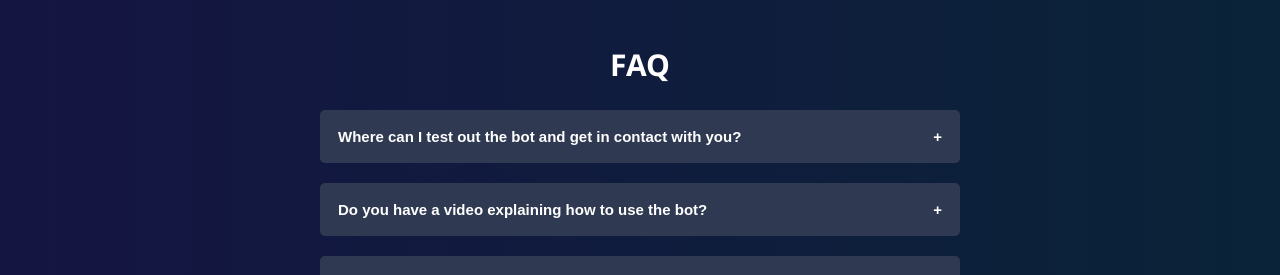
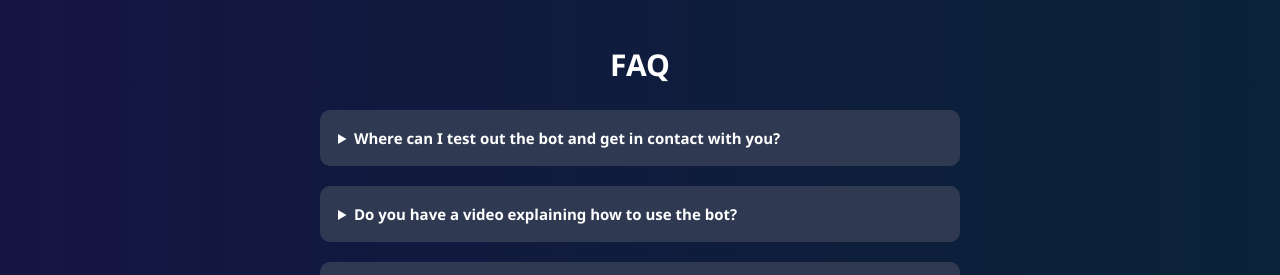
Before and after one commit to Froggi22/Rat-God-Website, a PHP site: page / in a window 1280 px wide. Shown: the part 2205-2480 px from the top of the page. Run offline with PHP 8.4, Linux system fonts and the light colour scheme.

Commit message:
JS collapsibles to HTML details

```diff
--- a/index.html
+++ b/index.html
@@ -19,18 +19,18 @@
 	<nav>
 		<ul>
 			<li>
-				<div class="leftNav authorText">
+				<div class="left-nav author-text">
 					<span id="copyleft">&copy;</span> Froggi22
-					<a class="defaultLink discordInviteLink" target="_blank">Support</a>
+					<a class="default-link discordInviteLink" target="_blank">Support</a>
 				</div>
 			</li>
 			<li>
-				<div class="rightNav">
-					<a href="#about" class="defaultLink">About</a>
-					<a href="#features" class="defaultLink">Features</a>
-					<a href="#faq" class="defaultLink">FAQ</a>
-					<a href="#contact" class="defaultLink">Contact Us</a>
-					<a class="defaultLink botInviteLink" target="_blank"><span class="coolBackgroundGold">Invite Rat God</span></a>
+				<div class="right-nav">
+					<a href="#about" class="default-link">About</a>
+					<a href="#features" class="default-link">Features</a>
+					<a href="#faq" class="default-link">FAQ</a>
+					<a href="#contact" class="default-link">Contact Us</a>
+					<a class="default-link bot-invite-link" target="_blank"><span class="cool-background-gold">Invite Rat God</span></a>
 				</div>
 			</li>
 		</ul>
@@ -39,17 +39,17 @@
 	<!-- Header -->
 	<header>
 		<!-- Frontpage image -->
-		<div id="headerPart1">
-			<a target="_blank" class="botInviteLink">
+		<div id="header-part-1">
+			<a target="_blank" class="bot-invite-link">
 				<img src="assets/RG.png" alt="Rat God" title="Invite Rat God to your Discord server" />
 			</a>
 		</div>
 
 		<!-- Frontpage title, description & invite button -->
-		<div id="headerPart2">
+		<div id="header-part-2">
 			<h1>Rat God</h1>
 			<p>Fast access to in-game Tarkov information.</p>
-			<a class="defaultLink coolBackgroundWhite botInviteLink" target="_blank">Invite</a>
+			<a class="default-link coolBackgroundWhite bot-invite-link" target="_blank">Invite</a>
 		</div>
 	</header>
 
@@ -58,7 +58,7 @@
 		<h2>About</h2>
 		<p>
 			Rat God is an open source Discord bot that will help you in the game Escape From Tarkov!<br />
-			It obtains information from the <a class="defaultLink goldText tarkovWikiLink"><strong>Official Escape from Tarkov Wiki</strong></a>, and delivering it to the user with a slash command request.<br />
+			It obtains information from the <a class="default-link goldText tarkovWikiLink"><strong>Official Escape from Tarkov Wiki</strong></a>, and delivering it to the user with a slash command request.<br />
 			This bot benefits the user due to it being a fast lookup for ammunition and maps details, and most likely faster than looking it up on said Wiki!
 		</p>
 		<p><br />
@@ -149,38 +149,52 @@
 	<section id="faq">
 		<h2>FAQ</h2>
 
-		<div id="faqContainer">
-			<button class="collapsible"> <!-- Q1 -->
+		<div id="faq-container">
+
+			<!-- Q1 -->
+			<details>
+				<summary>
 					Where can I test out the bot and get in contact with you?
-			</button>
-			<div class="content"> <!-- A1 -->
-				<p>There is a Discord Support Server for just this. Click <a target="_blank" class="whiteLinkText discordInviteLink"><strong>here</strong></a> to join!</p>
+				</summary>
+				<div class="faq-answer">
+					<p>There is a Discord Support Server for just this. Click <a target="_blank" class="white-link-text discordInviteLink"><strong>here</strong></a> to join!</p>
 				</div>
+			</details>
 
-			<button class="collapsible"> <!-- Q2 -->
+			<!-- Q2 -->
+			<details>
+				<summary>
 					Do you have a video explaining how to use the bot?
-			</button>
-			<div class="content"> <!-- A2 -->
-				<div class="centeringContainer">
-					<p>Yes we do! Watch the video right here or <a href="https://youtu.be/xQwQqnkmScg" class="whiteLinkText" target="_blank">on youtube</a>.</p>
+				</summary>
+				<div class="faq-answer">
+					<p>Yes we do! Watch the video right here or <a href="https://youtu.be/xQwQqnkmScg" class="white-link-text" target="_blank">on youtube</a>.</p>
+					<div class="container-center">
 						<iframe src="https://www.youtube.com/embed/xQwQqnkmScg" allowfullscreen id="youtubeVideo"></iframe>
 					</div>
+					<p class="text-align-right"><i>Yes many cringe</i></p>
 				</div>
+			</details>
 
-			<button class="collapsible"> <!-- Q3 -->
+			<!-- Q3 -->
+			<details>
+				<summary>
 					Is your bot open source?
-			</button>
-			<div class="content"> <!-- A3 -->
-				<p>Yes, it's distributed under the terms of the <a href="https://www.gnu.org/licenses/gpl-3.0.en.html" target="_blank" class="defaultLink whiteLinkText">GNU General Public License, v3</a>. <br />
-				Check it out on Github; <a target="_blank" class="whiteLinkText githubRatGodLink">Bot</a> & <a target="_blank" class="whiteLinkText githubRatGodWebsiteLink">Website</a>.</p>
+				</summary>
+				<div class="faq-answer">
+					<p>Yes, Rat God is an Open Source project covered by the <a href="https://www.gnu.org/licenses/gpl-3.0.en.html" target="_blank" class="default-link white-link-text"></a>GNU General Public License version 2</a>.<br />
+						Check out the <a target="_blank" class="white-link-text githubRatGodLink">Bot</a> and the <a target="_blank" class="white-link-text githubRatGodWebsiteLink">Website</a> on Github.</p>
 				</div>
+			</details>
 
-			<button class="collapsible"> <!-- Q4 -->
+			<!-- Q3 -->
+			<details>
+				<summary>
 					Can I contribute to the project?
-			</button>
-			<div class="content"> <!-- A4 -->
-				<p>Absolutely! More info on Github under the Contributing section; <a target="_blank" class="whiteLinkText githubRatGodContributingLink">Bot</a> & <a target="_blank" class="whiteLinkText githubRatGodWebsiteContributingLink">Website</a></p>
+				</summary>
+				<div class="faq-answer">
+					<p>You are more than welcome to! More info about this is on the <a target="_blank" class="white-link-text githubRatGodContributingLink">Bot</a> and <a target="_blank" class="white-link-text githubRatGodWebsiteContributingLink">Website</a> Github repository respectively, under the "Contributing" section.</p>
 				</div>
+			</details>
 		</div>
 	</section>
 
@@ -196,13 +210,13 @@
 			<img src="assets/GitHub_logo.png" alt="Github" id="github" title="View Rat God's source code on Github" />
 		</a>
 		<br />
-		<a href="#top" class="defaultLink" id="backTop">Back To Top</a>
+		<a href="#top" class="default-link" id="backTop">Back To Top</a>
 		<br /><br /><br />
 		<iframe id="discordWidget" src="https://discord.com/widget?id=861948446910578699&theme=dark"></iframe>
-		<p id="updateDate">Updated 2021-01-30</p>
+		<p id="updateDate">Updated 2022-02-02</p>
 	</section>
 
 	<script src="script.js"></script>
+</body>
 
-</body>
 </html>
--- a/script.js
+++ b/script.js
@@ -14,7 +14,7 @@ function insertHref (classname, URL, URLExtra="") {
 }
 
 insertHref("discordInviteLink", discordInviteLink);
-insertHref("botInviteLink", botInviteLink);
+insertHref("bot-invite-link", botInviteLink);
 insertHref("tarkovWikiLink", tarkovWikiLink);
 insertHref("githubRatGodLink", githubRatGodLink);
 insertHref("githubRatGodWebsiteLink", githubRatGodLink, "-Website");
@@ -23,15 +23,9 @@ insertHref("githubRatGodWebsiteContributingLink", githubRatGodLink, "-Website#co
 // Oh god these class names are long
 
 /* ===== FAQ Collapsibles ===== */
-const collapsible = document.getElementsByClassName("collapsible"); // Fetch all collapsible quesion-buttons
-for (let element = 0; element < collapsible.length; element++) { // Iterate through all collapsibles
-	collapsible[element].addEventListener("click", function() { // Add click event listeners on each one
-		this.classList.toggle("active"); // Add "active" class on clicked collapsable
-		let content = this.nextElementSibling;
-		if (content.style.maxHeight) {
-			content.style.maxHeight = null;
-		} else {
-			content.style.maxHeight = content.scrollHeight + "px";
-		}
+const collapsible = document.getElementsByTagName("summary"); // Fetch all collapsible summaries
+for (let elementnr = 0; elementnr < collapsible.length; elementnr++) { // Iterate through all collapsibles
+	collapsible[elementnr].addEventListener("click", function() { // Add click event listeners on each one
+		this.classList.toggle("faq-active"); // Add the class "active" on clicked collapsable
 	});
 }
--- a/style.css
+++ b/style.css
@@ -353,16 +353,36 @@ h2 {
 	font-size: 30px;
 }
 
-#faqContainer {
+#faq-container {
 	margin: auto;
 	width: 50%;
 }
 
-/* The question buttons */
-.collapsible {
+details[open] summary ~ * {
+	animation: sweep-in-left 0.2s ease-in-out;
+}
+
+@keyframes sweep-in-left {
+	0% {
+		filter: opacity(0);
+		transform: translateX(-10px);
+	}
+	100% {
+		filter: opacity(1);
+		transform: translateX(0);
+	}
+}
+
+details {
+	margin-bottom: 20px;
+}
+
+summary {
+	box-sizing: border-box;
 	background-color: #2f3a52;
 	border: none;
-	border-radius: 5px;
+	border-radius: 10px;
+	transition: border-radius 0.2s;
 	color: white;
 	cursor: pointer;
 	font-size: 15px;
@@ -370,66 +390,49 @@ h2 {
 	outline: none;
 	padding: 18px;
 	text-align: left;
-	transition: border-radius 0.2s;
 	width: 100%;
 }
 
-/* Question buttons on hover */
-.collapsible:hover {
+summary:hover {
 	background-color: #262e41;
 }
 
-.active {
+.faq-active {
 	background-color: #262e41;
-	border-radius: 5px 5px 0 0;
-}
-
-/* The plus/minus on each button containing a question */
-.collapsible:after {
-	content: '\002B';
-	color: white;
-	font-weight: bold;
-	float: right;
-	margin-left: 5px;
-}
-
-/* Question buttons change symbol */
-.active:after {
-	content: "\2212";
+	border-radius: 10px 10px 0 0;
 }
 
 /* Answer to questions */
-.content {
+.faq-answer {
 	background-color: #262e41;
-
-	padding: 0 18px;
-	max-height: 0;
-	overflow: hidden;
-	transition: max-height 0.2s ease-out;
-	border-radius: 0 0 5px 5px;
-	margin-bottom: 20px;
-	position: relative;
+	padding: 5px 18px;
+	border-radius: 0 0 10px 10px;
 	box-sizing: border-box;
 	text-align: left;
-	opacity: 0.9;
 	width: 100%;
+	margin: 0;
+	border-top: 1px ridge white;
 }
 
 /* Div around the video answer */
-.centeringContainer {
+.container-center {
 	width: 100%;
 	display: grid;
 }
 
 /* Div around video answer, all children */
-.centeringContainer > * {
+.container-center * {
 	margin: 10px auto;
+}
+
+.text-align-right {
+	text-align: right;
 }
 
 /* The Youtube video */
 #youtubeVideo {
 	border: 2px solid white;
-	border-radius: 10px;
+	border-radius: 15px;
 	height: 315px;
 	max-width: 560px;
 	width: 100%;
```
Also changed, not shown: other parts of style.css (+17 -17 lines). Lines whose indentation alone changed are shown as unchanged.
